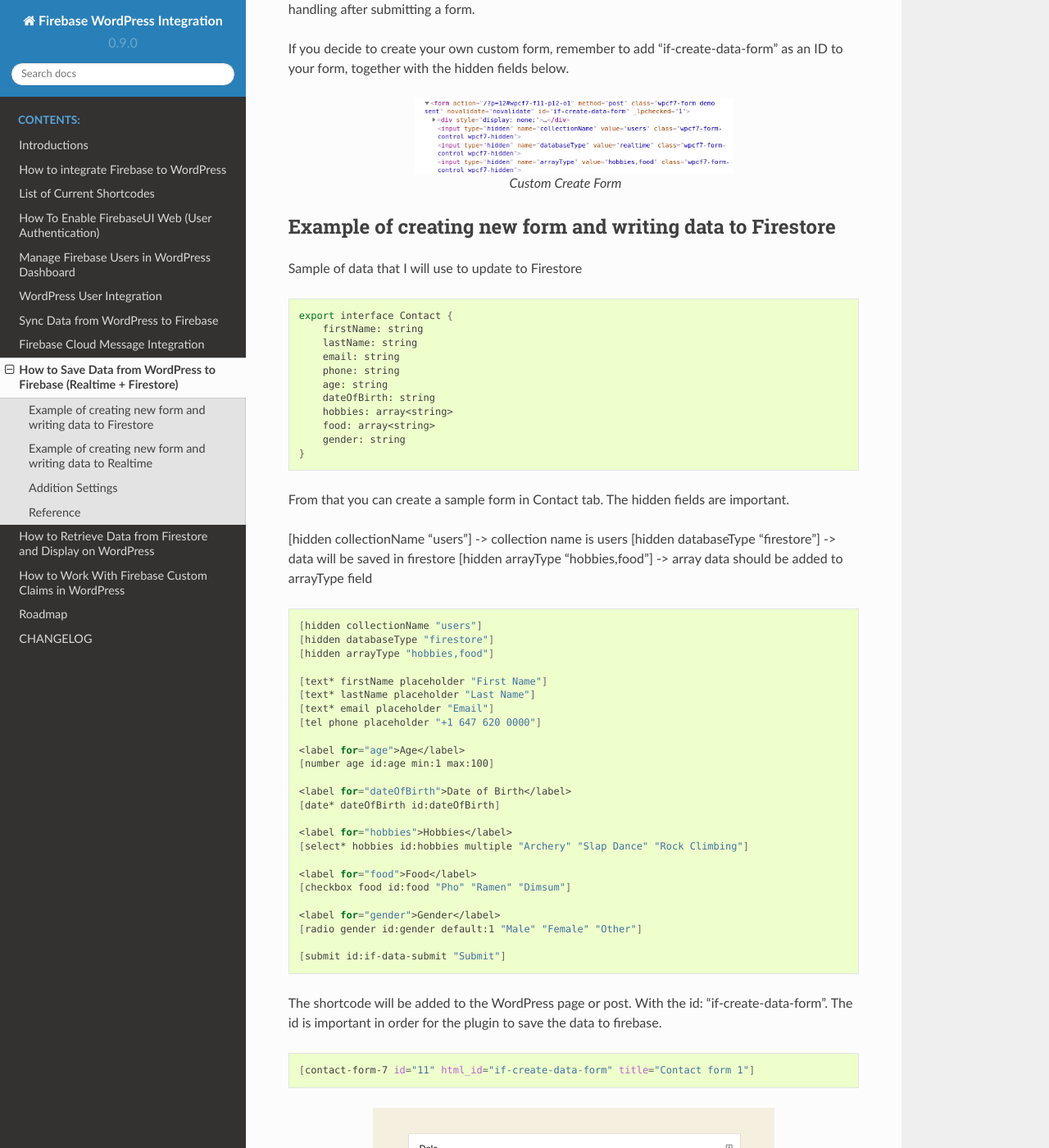
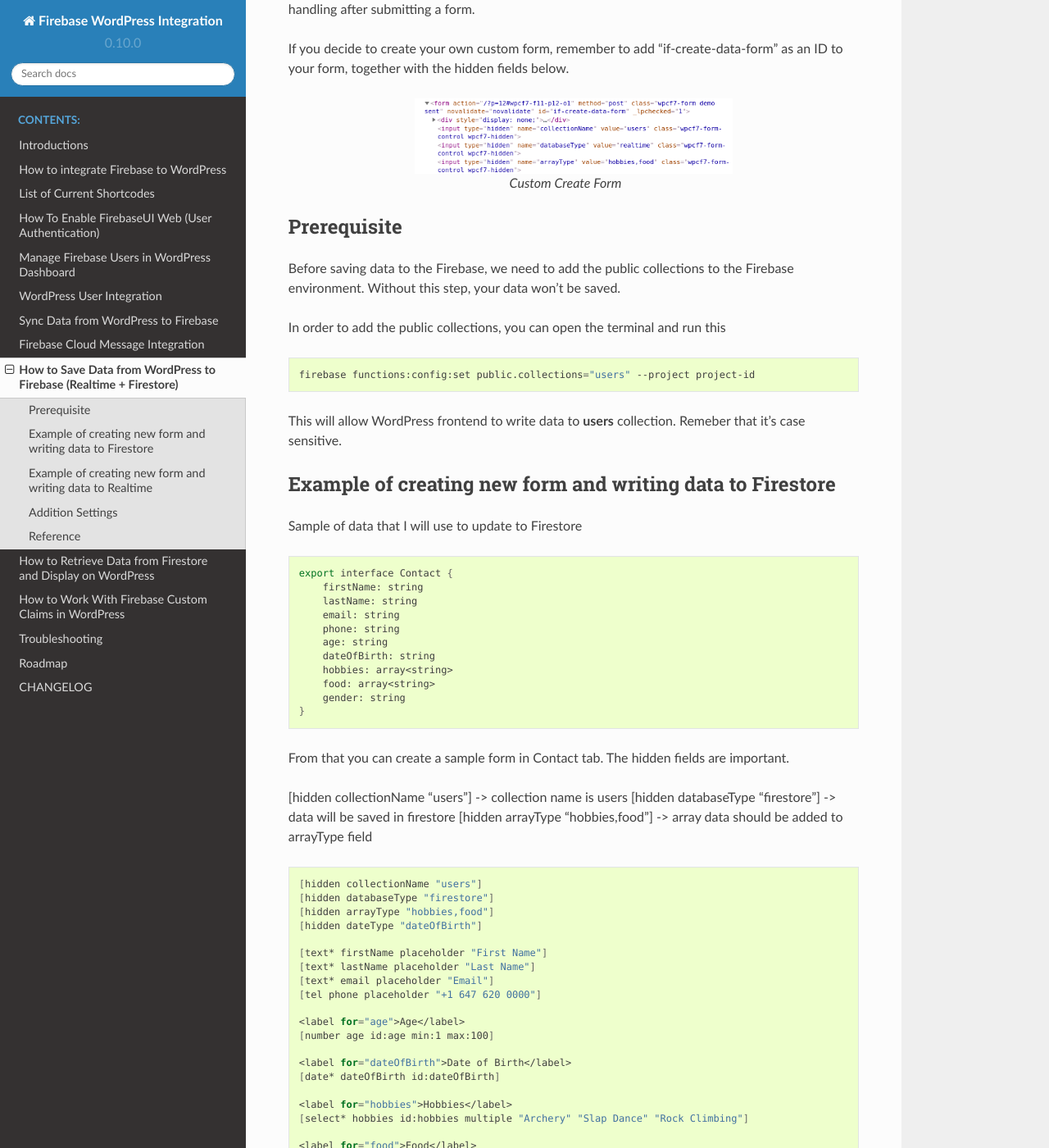
Before and after one commit to dalenguyen/firebase-wordpress-docs, a Sphinx documentation site: the page built from docs/save-data-realtime-firestore.rst, in a window 1280 px wide and 1400 px high, scrolled down 317 px. Shown: the whole window at 82% size. Built offline with Sphinx 7.4.7 and the Read the Docs theme 2.0.0, drawn with Linux system fonts in a browser that asks for light colours.

Commit message:
Updated docs for v0.10.0

```diff
--- a/docs/conf.py
+++ b/docs/conf.py
@@ -17,12 +17,13 @@
 
 # -- Project information -----------------------------------------------------
 
-project = 'Firebase WordPress Integration'
+project = u'Firebase WordPress Integration'
 copyright = '2020, Dale Nguyen'
-author = 'Dale Nguyen'
+author = u'Dale Nguyen'
 
 # The short X.Y version
-version = '0.9.0'
+version = '0.10.0'
+release = version
 
 # -- General configuration ---------------------------------------------------
 
--- a/docs/index.rst
+++ b/docs/index.rst
@@ -1,4 +1,4 @@
-Complete Guide to Firebase WordPress Integration (v0.9.1)
+Complete Guide to Firebase WordPress Integration (v0.10.0)
 ==========================================================
 
 This is a guilde to `Integrate Firebase PRO <https://firebase.dalenguyen.me/>`_, a plugin that helps to integrate Firebase to WordPress.
@@ -22,5 +22,6 @@
    save-data-realtime-firestore
    retreive-data-from-firestore
    work-with-firebase-custom-claims
+   troubleshooting
    roadmap
    change-log
--- a/docs/introduction.rst
+++ b/docs/introduction.rst
@@ -8,5 +8,5 @@
 .. raw:: html
 
     <div style="position: relative; padding-bottom: 10%; height: 0; overflow: hidden; max-width: 100%; height: auto;">
-        <iframe src="https://player.vimeo.com/video/370537298" width="640" height="360" frameborder="0" allow="autoplay; fullscreen" allowfullscreen></iframe>
+        <iframe width="560" height="315" src="https://www.youtube.com/embed/zToMwKsAdwA" frameborder="0" allow="accelerometer; autoplay; encrypted-media; gyroscope; picture-in-picture" allowfullscreen></iframe>
     </div>
--- a/docs/save-data-realtime-firestore.rst
+++ b/docs/save-data-realtime-firestore.rst
@@ -12,6 +12,19 @@
     :align: center
 
     Custom Create Form
+
+Prerequisite
+----------------------------------
+
+Before saving data to the Firebase, we need to add the public collections to the Firebase environment. Without this step, your data won't be saved.
+
+In order to add the public collections, you can open the terminal and run this
+
+.. code-block:: bash
+
+    firebase functions:config:set public.collections="users" --project project-id
+
+This will allow WordPress frontend to write data to **users** collection. Remeber that it's case sensitive.
 
 Example of creating new form and writing data to Firestore
 ----------------------------------
@@ -43,6 +56,7 @@
     [hidden collectionName "users"]
     [hidden databaseType "firestore"]
     [hidden arrayType "hobbies,food"]
+    [hidden dateType "dateOfBirth"]
 
     [text* firstName placeholder "First Name"]
     [text* lastName placeholder "Last Name"]
--- /dev/null
+++ b/docs/troubleshooting.rst
@@ -0,0 +1,6 @@
+Troubleshooting
+=============
+
+If you have any errors or questions during the setting up, you can open the inspect on the browser, please go to the console log tab, then take a snapshot and send an email to me at: dale@dalenguyen.me.
+
+Before doing that, you can take a look at the playlist on `How to Integrate Firebase to WordPress <https://www.youtube.com/playlist?list=PLchk3ZdnnL-bngknCj7dMQQ6JmAfSdxd8>`_.
```
Also changed, not shown: docs/change-log.rst (+8 -0 lines).
